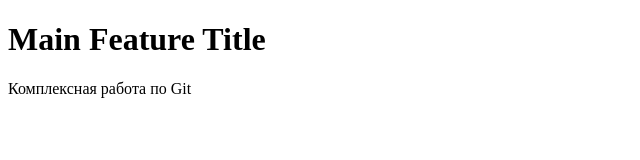
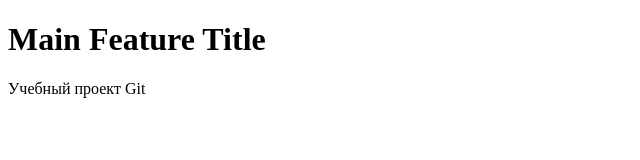
Before and after one commit to KozmKruti/git-lab-2, a plain HTML site: page index.html in a window 1280 px wide. Shown: the full height of the page, 0-640 px from the left. Drawn offline with Linux system fonts and the light colour scheme.

Commit message:
Fix paragraph text in index.html

```diff
--- a/index.html
+++ b/index.html
@@ -1 +1 @@
-<!DOCTYPE html><html lang="ru"><head><meta charset="UTF-8"><title>Git Lab 2</title></head><body>  <h1>Main Feature Title</h1>  <p>Комплексная работа по Git</p></body></html>
+<!DOCTYPE html><html lang="ru"><head><meta charset="UTF-8"><title>Git Lab 2</title></head><body>  <h1>Main Feature Title</h1>  <p>Учебный проект Git</p></body></html>
```
